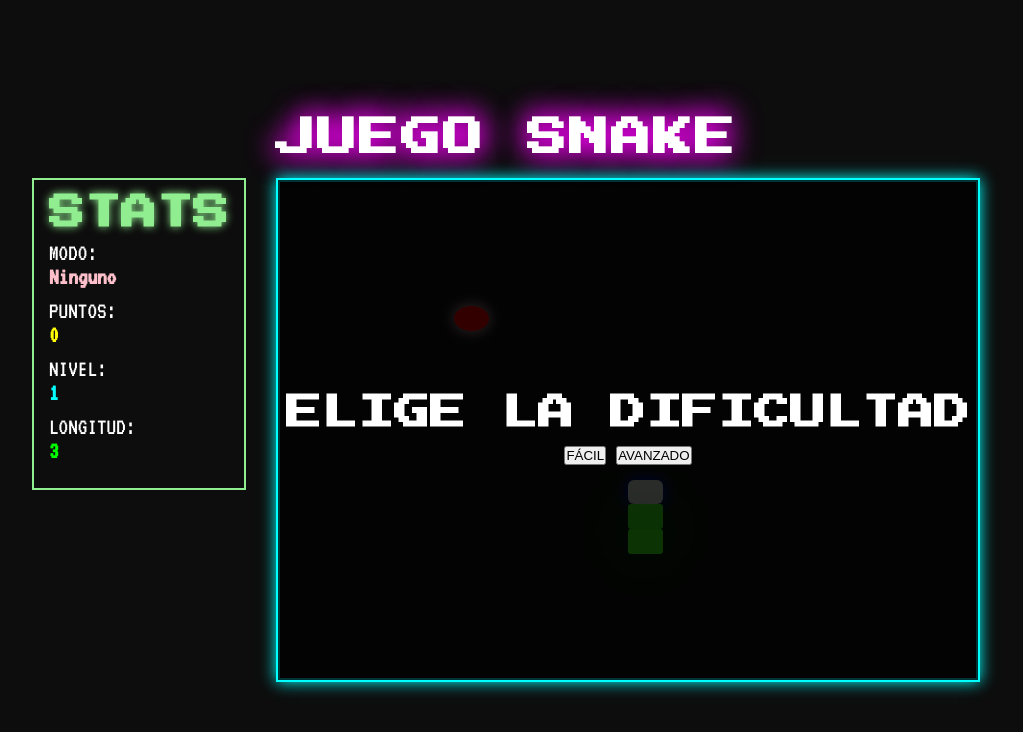
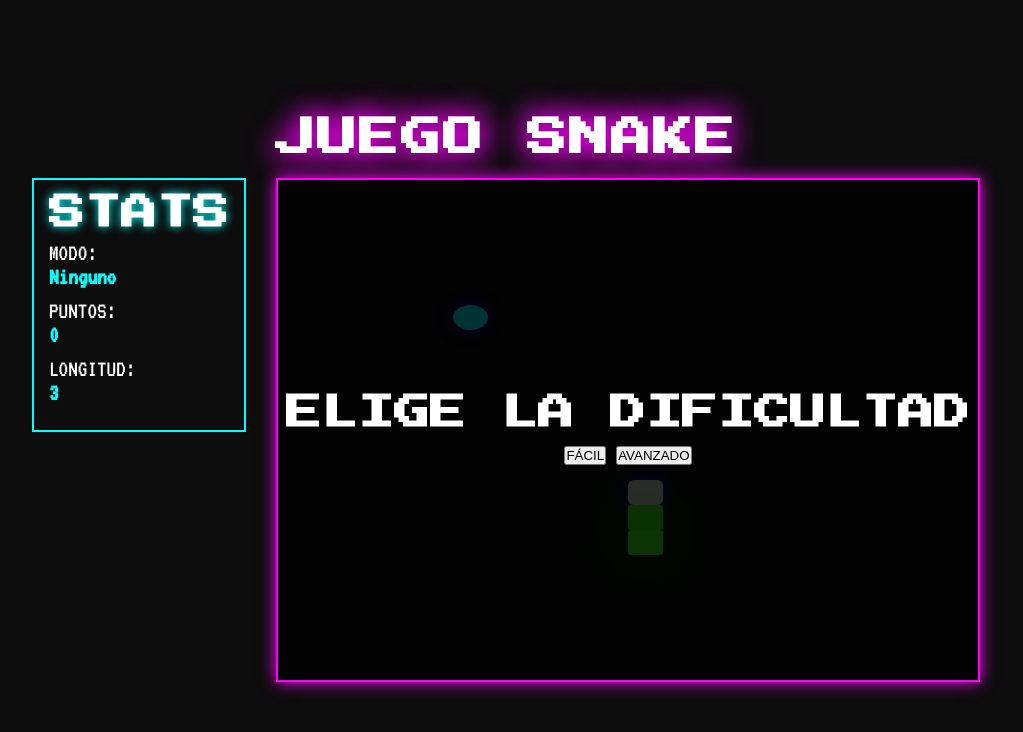
Before and after one commit to Pxdro-410/Lab6Snake-web-PC, a React (Vite) app: page / in a window 1280 px wide. Shown: the top 732 px of the page, without its empty margins (134-1157 px from the left). Built offline with nearby package versions, Linux system fonts and the light colour scheme.

Commit message:
fix: cambios en la paleta de colores

```diff
--- a/src/App.jsx
+++ b/src/App.jsx
@@ -180,7 +180,7 @@ function App() {
           <Score score={score} level={level} difficulty={difficulty} snakeLength={snake.length} />
         </div>
 
-        <div className="board-wrapper" style={{ position: 'relative', width: 'fit-content', border: '2px solid #00ffff', boxShadow: '0 0 15px #00ffff' }}>
+        <div className="board-wrapper" style={{ position: 'relative', width: 'fit-content', border: '2px solid var(--neon-pink)', boxShadow: '0 0 15px var(--neon-pink)' }}>
           {/* Pasamos el estado como props al Tablero */}
           <Board gridSize={TAM_GRID} snake={snake} food={food} />
 
--- a/src/components/Board.jsx
+++ b/src/components/Board.jsx
@@ -4,7 +4,7 @@ import Food from './Food';
 
 function Tablero({ gridSize, snake, food }) {
   return (
-    <div className="board-container" style={{ position: 'relative', width: '700px', height: '500px', border: '2px solid cyan', overflow: 'hidden' }}>
+    <div className="board-container" style={{ position: 'relative', width: '700px', height: '500px', overflow: 'hidden' }}>
       <Snake snake={snake} gridSize={gridSize} />
       <Food food={food} gridSize={gridSize} />
     </div>
--- a/src/components/Food.jsx
+++ b/src/components/Food.jsx
@@ -8,9 +8,9 @@ function Comida({ food, gridSize }) {
     top: `${(food.y / gridSize) * 100}%`,
     width: `${100 / gridSize}%`,
     height: `${100 / gridSize}%`,
-    backgroundColor: 'red',
+    backgroundColor: 'var(--neon-blue)',
     borderRadius: '50%',
-    boxShadow: '0 0 15px pink'
+    boxShadow: '0 0 15px blue'
   };
 
   return (
--- a/src/components/Score.jsx
+++ b/src/components/Score.jsx
@@ -2,12 +2,11 @@ import React from 'react';
 
 function Puntuacion({ score, level, difficulty, snakeLength }) {
   return (
-    <div style={{ border: '2px solid lightgreen', padding: '15px', textAlign: 'left', minWidth: '150px' }}>
-      <h2 style={{ color: 'lightgreen', textShadow: '0 0 8px lightgreen', marginTop: 0 }}>STATS</h2>
-      <p style={{ color: 'white', margin: '10px 0' }}>MODO: <br /><strong style={{ color: 'pink' }}>{difficulty}</strong></p>
-      <p style={{ color: 'white', margin: '10px 0' }}>PUNTOS: <br /><strong style={{ color: 'yellow' }}>{score}</strong></p>
-      <p style={{ color: 'white', margin: '10px 0' }}>NIVEL: <br /><strong style={{ color: 'cyan' }}>{level}</strong></p>
-      <p style={{ color: 'white', margin: '10px 0' }}>LONGITUD: <br /><strong style={{ color: 'lime' }}>{snakeLength}</strong></p>
+    <div style={{ border: '2px solid var(--neon-blue)', padding: '15px', textAlign: 'left', minWidth: '150px' }}>
+      <h2 style={{ color: 'white', textShadow: '0 0 10px var(--neon-blue)', marginTop: 0 }}>STATS</h2>
+      <p style={{ color: 'white', margin: '10px 0' }}>MODO: <br /><strong style={{ color: 'cyan' }}>{difficulty}</strong></p>
+      <p style={{ color: 'white', margin: '10px 0' }}>PUNTOS: <br /><strong style={{ color: 'cyan' }}>{score}</strong></p>
+      <p style={{ color: 'white', margin: '10px 0' }}>LONGITUD: <br /><strong style={{ color: 'cyan' }}>{snakeLength}</strong></p>
     </div>
   );
 }
--- a/src/components/Snake.jsx
+++ b/src/components/Snake.jsx
@@ -14,7 +14,7 @@ function Serpiente({ snake, gridSize }) {
           backgroundColor: index === 0 ? '#e8e8e4ff' : 'var(--neon-green)',
           boxShadow: index === 0 ? '0 0 15px blue' : '0 0 75px green',
           borderRadius: index === 0 ? '6px' : '3px',
-          transition: 'left 0.1s linear, top 0.1s linear'
+          transition: 'left 1.2s linear, top 1.2s linear'
         };
 
         return (
```
